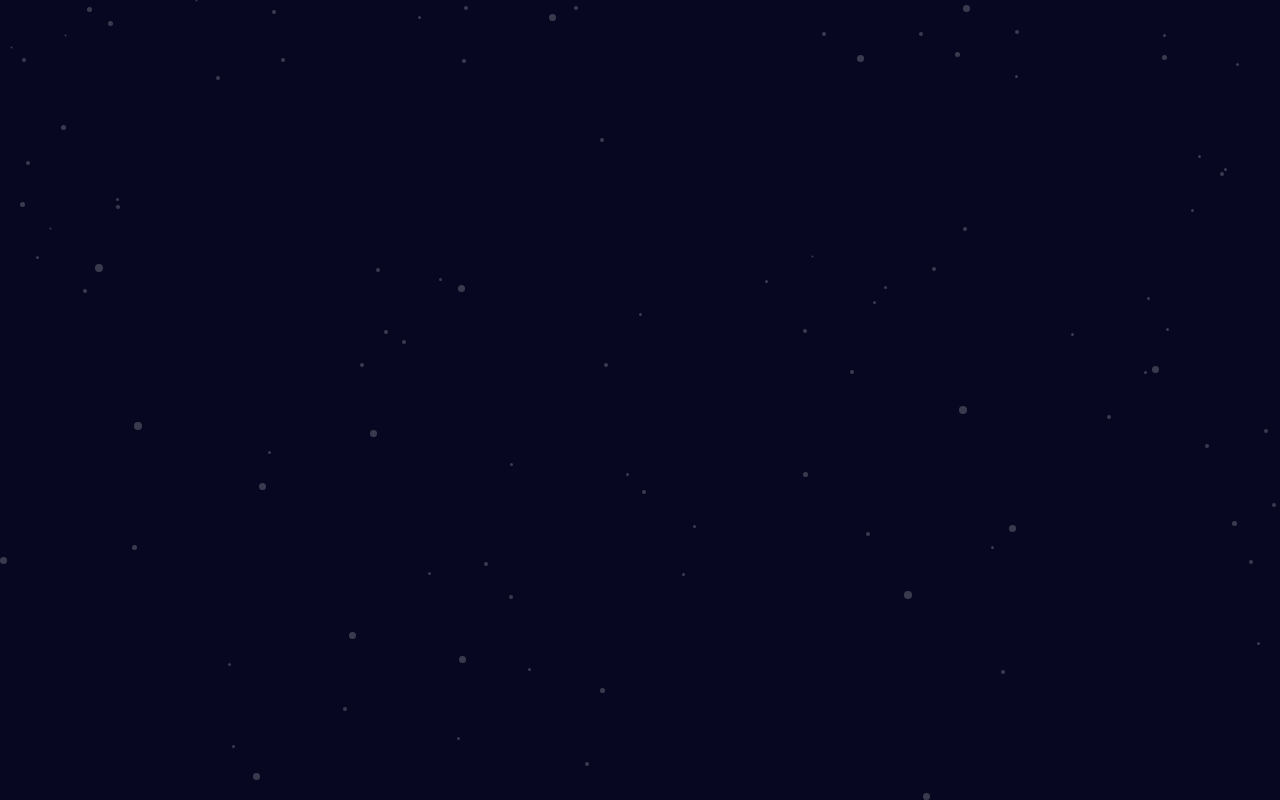
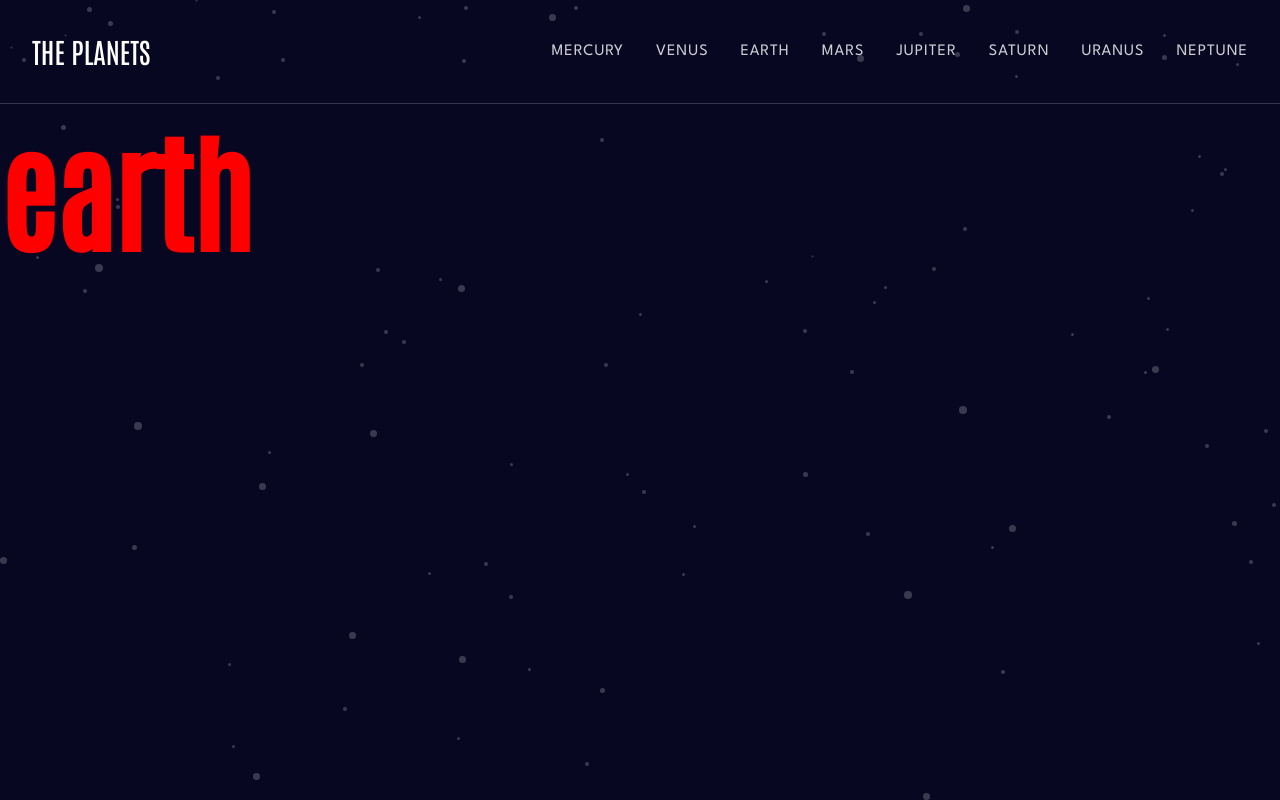
Before and after one commit to EdouardHrgt/planets, a Vue app: page /planet/earth in a window 1280 px wide. Built offline with nearby package versions, Linux system fonts and the light colour scheme.

Commit message:
Routing WIP

```diff
--- a/src/components/Header.vue
+++ b/src/components/Header.vue
@@ -17,14 +17,18 @@
       <nav>
         <ol class="header-list">
           <li v-for="planet in links" :key="planet.name">
-            <a href="#" target="_blank">{{ planet.name }}</a>
+            <router-link :to="{ name: 'planet', params: { name: planet.name } }">{{
+              planet.name
+            }}</router-link>
           </li>
         </ol>
 
         <ol class="header-list-mobile" v-if="isOpen">
           <li v-for="planet in links" :key="planet.name">
             <div class="link-ball" :style="{ backgroundColor: planet.color }"></div>
-            <a href="#" target="_blank">{{ planet.name }}</a>
+            <router-link :to="{ name: 'planet', params: { name: planet.name } }">{{
+              planet.name
+            }}</router-link>
             <img class="chevron" src="../assets/icon-chevron.svg" alt="chevron icon" />
           </li>
         </ol>
--- a/src/router/index.js
+++ b/src/router/index.js
@@ -1,22 +1,27 @@
-import Vue from 'vue'
-import VueRouter from 'vue-router'
-import Header from '../components/Header.vue'
+import Vue from 'vue';
+import VueRouter from 'vue-router';
+import HomeView from '../views/HomeView.vue';
+import PlanetView from '../views/PlanetView.vue';
 
-Vue.use(VueRouter)
+Vue.use(VueRouter);
 
 const routes = [
   {
     path: '/',
     name: 'home',
-    component: Header
+    component: HomeView,
   },
-
-]
+  {
+    path: '/planet/:name',
+    name: 'planet',
+    component: PlanetView,
+  },
+];
 
 const router = new VueRouter({
   mode: 'history',
   base: process.env.BASE_URL,
-  routes
-})
+  routes,
+});
 
-export default router
+export default router;
--- a/src/views/AboutView.vue
+++ /dev/null
@@ -1,5 +0,0 @@
-<template>
-  <div class="about">
-    <h1>This is an about page</h1>
-  </div>
-</template>
--- /dev/null
+++ b/src/views/PlanetView.vue
@@ -0,0 +1,23 @@
+<template>
+  <div class="about">
+    <header-bar />
+    <h2>{{ $route.params.name }}</h2>
+  </div>
+</template>
+
+<script>
+import HeaderBar from '@/components/Header.vue';
+export default {
+  name: 'PlanetView',
+  components: {
+    HeaderBar,
+  },
+};
+</script>
+
+<style scoped>
+h2 {
+  font-size: 8rem;
+  color: red;
+}
+</style>
```
